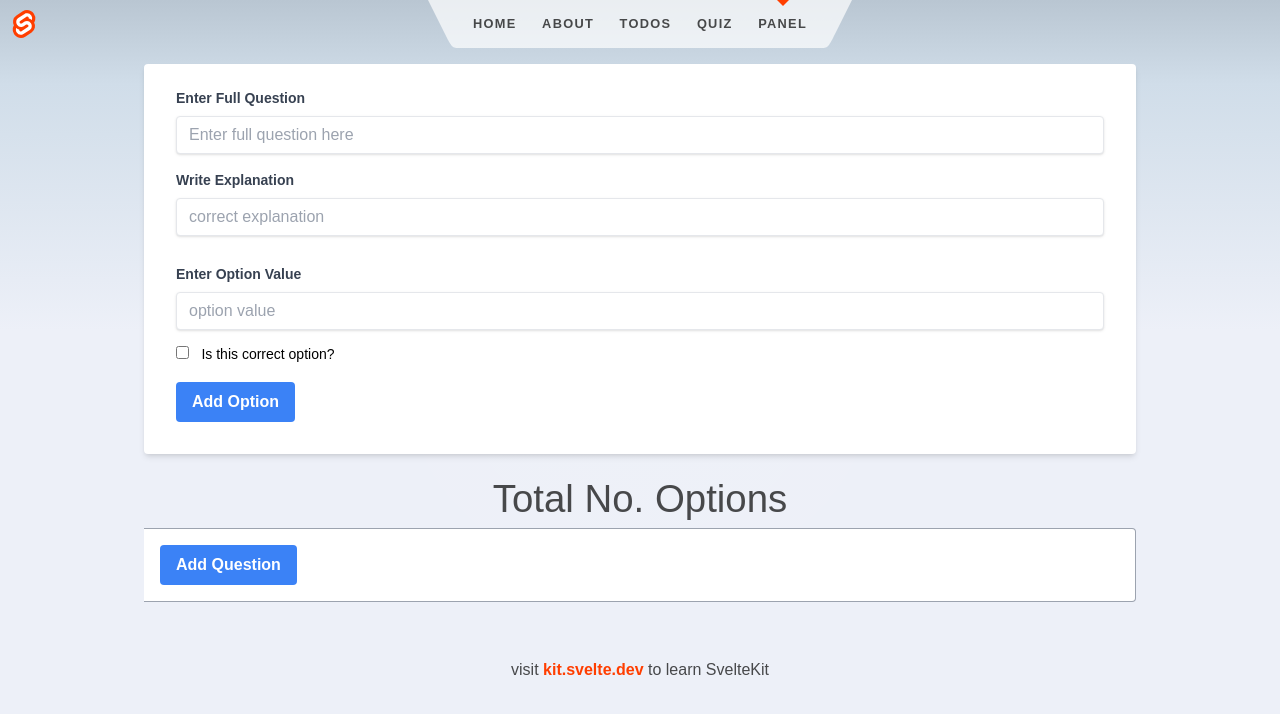
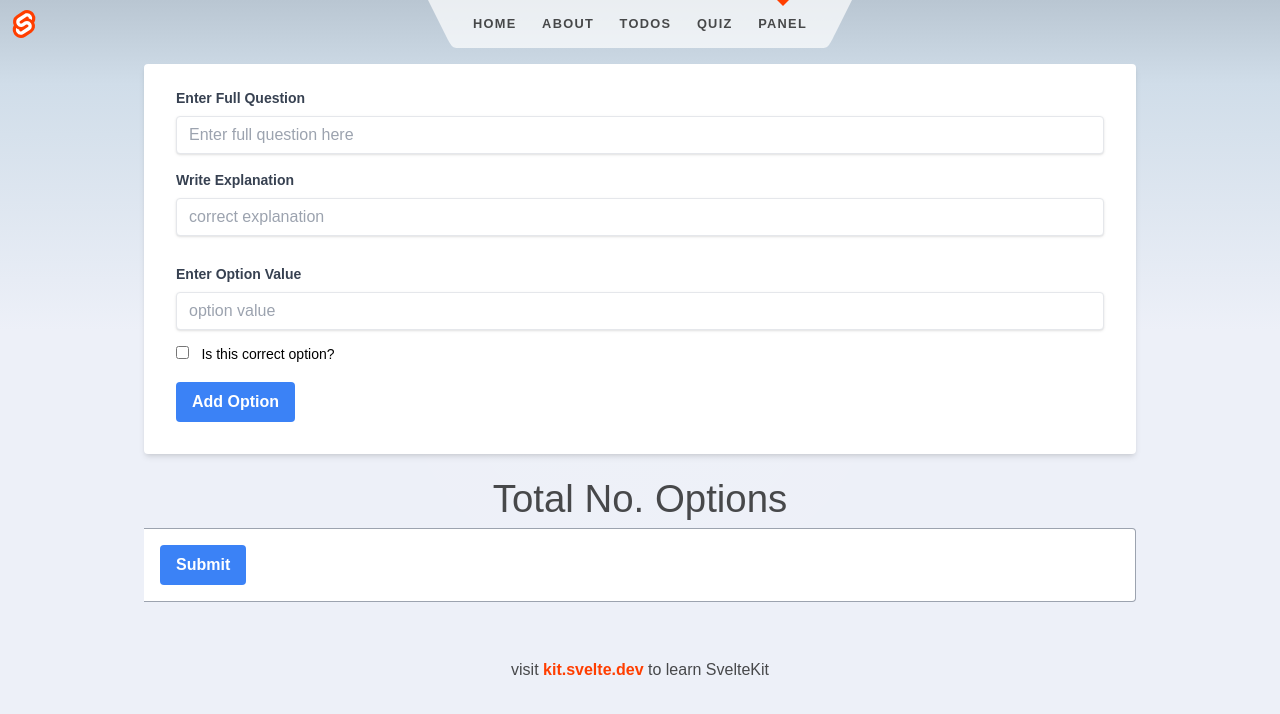
Before and after one commit to ashok-cse/my-sveltekit-app, a SvelteKit app: page /panel in a window 1280 px wide. Shown: the top 714 px of the page. Built offline with nearby package versions, Linux system fonts and the light colour scheme.

Commit message:
Form lagaya re main ne

```diff
--- a/src/routes/panel/+page.svelte
+++ b/src/routes/panel/+page.svelte
@@ -33,8 +33,6 @@
     }).then((res) => {
       res.json();
     });
-
-    window.location.reload(true);
 
   }
 </script>
@@ -107,6 +105,8 @@
 
 <div class="w-full">
 
+
+    <form on:submit={createQuiz}>
     <h1>Total No. Options</h1>
 
     <div class="border-r border-b border-l border-gray-400 lg:border-l-0 lg:border-t lg:border-gray-400 bg-white rounded-b lg:rounded-b-none lg:rounded-r p-4 flex flex-col justify-between leading-normal">
@@ -123,14 +123,10 @@
         </div>
 
         <div class="flex items-center justify-between">
-            <button
-              class="bg-blue-500  hover:bg-blue-700 text-white font-bold py-2 px-4 rounded focus:outline-none focus:shadow-outline"
-              on:click={createQuiz}
-              type="button"
-            >
-              Add Question
-            </button>
+           <input  class="bg-blue-500  hover:bg-blue-700 text-white font-bold py-2 px-4 rounded focus:outline-none focus:shadow-outline" type="submit">
+
           </div>
 
     </div>
+</form>
   </div>
```
